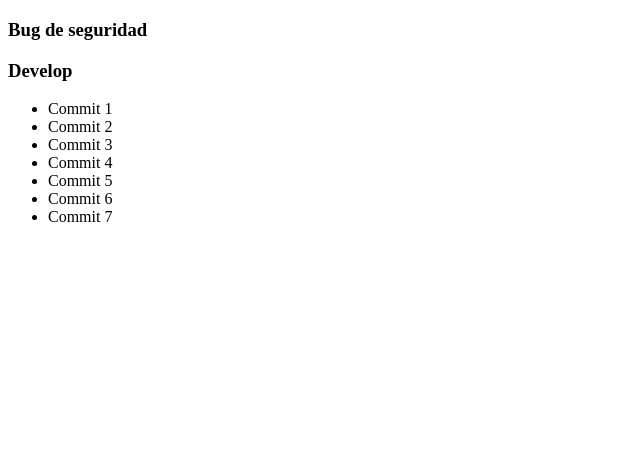
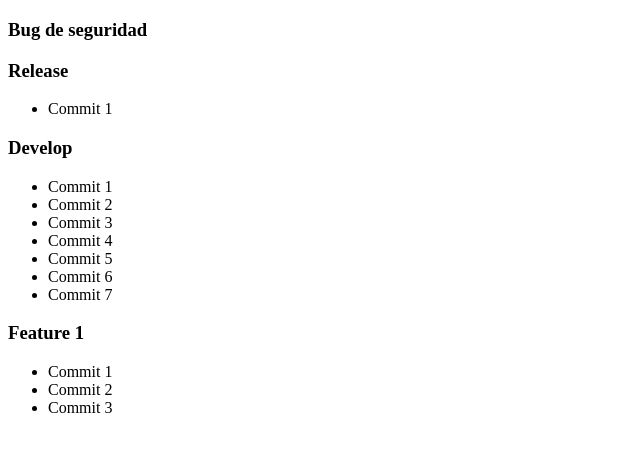
Before and after one commit to lolizome/UT02-2Git, a plain HTML site: page public/index.html in a window 1280 px wide. Shown: the part 61-512 px from the top of the page, without its empty margins (0-640 px from the left). Drawn offline with Linux system fonts and the light colour scheme.

Commit message:
Commit 1 Rama Release

```diff
--- a/public/index.html
+++ b/public/index.html
@@ -10,6 +10,11 @@
 
     <h3>Bug de seguridad</h3>
 
+    <h3>Release</h3>
+    <ul>
+        <li>Commit 1</li>
+    </ul>
+
     <h3>Develop</h3>
     <ul>
         <li>Commit 1</li>
@@ -20,5 +25,12 @@
         <li>Commit 6</li>
         <li>Commit 7</li>
     </ul>
+
+    <h3>Feature 1</h3>
+    <ul>
+        <li>Commit 1</li>
+        <li>Commit 2</li>
+        <li>Commit 3</li>
+    </ul>
 </body>
 </html>
```
